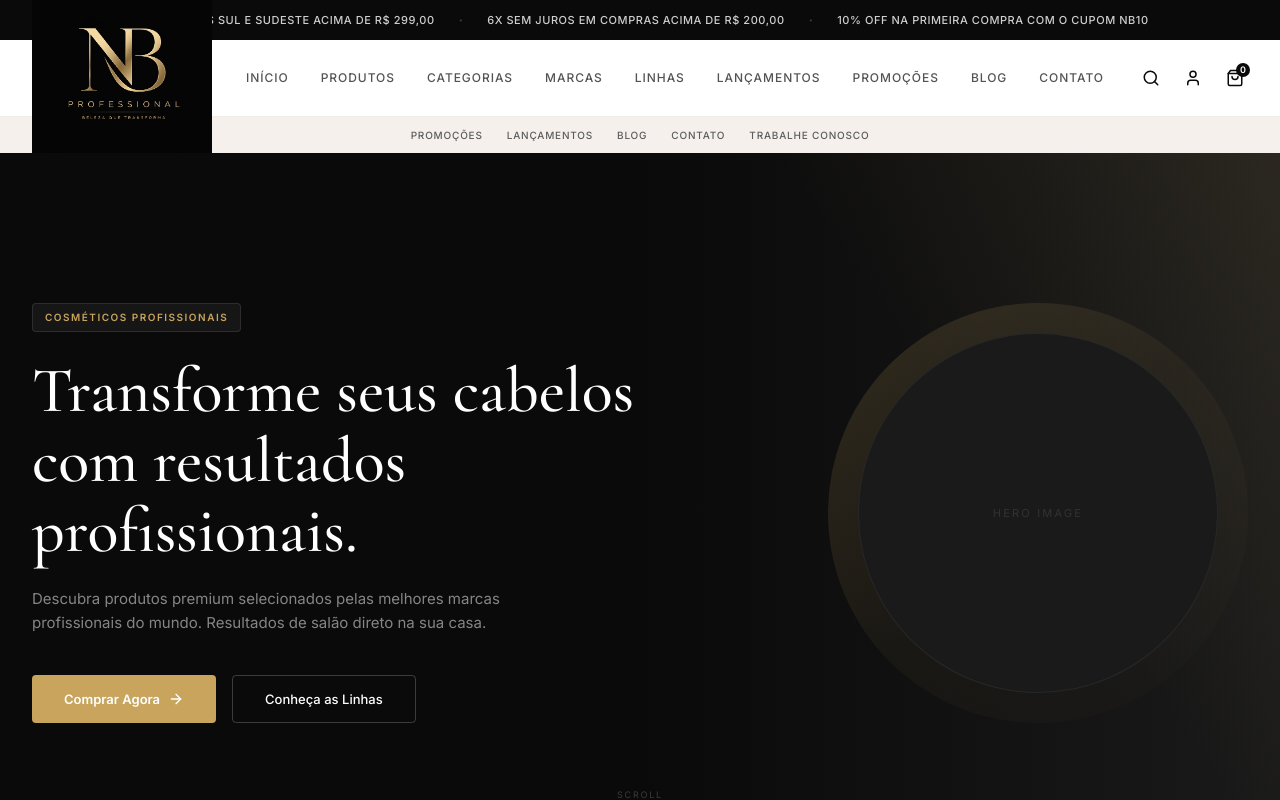
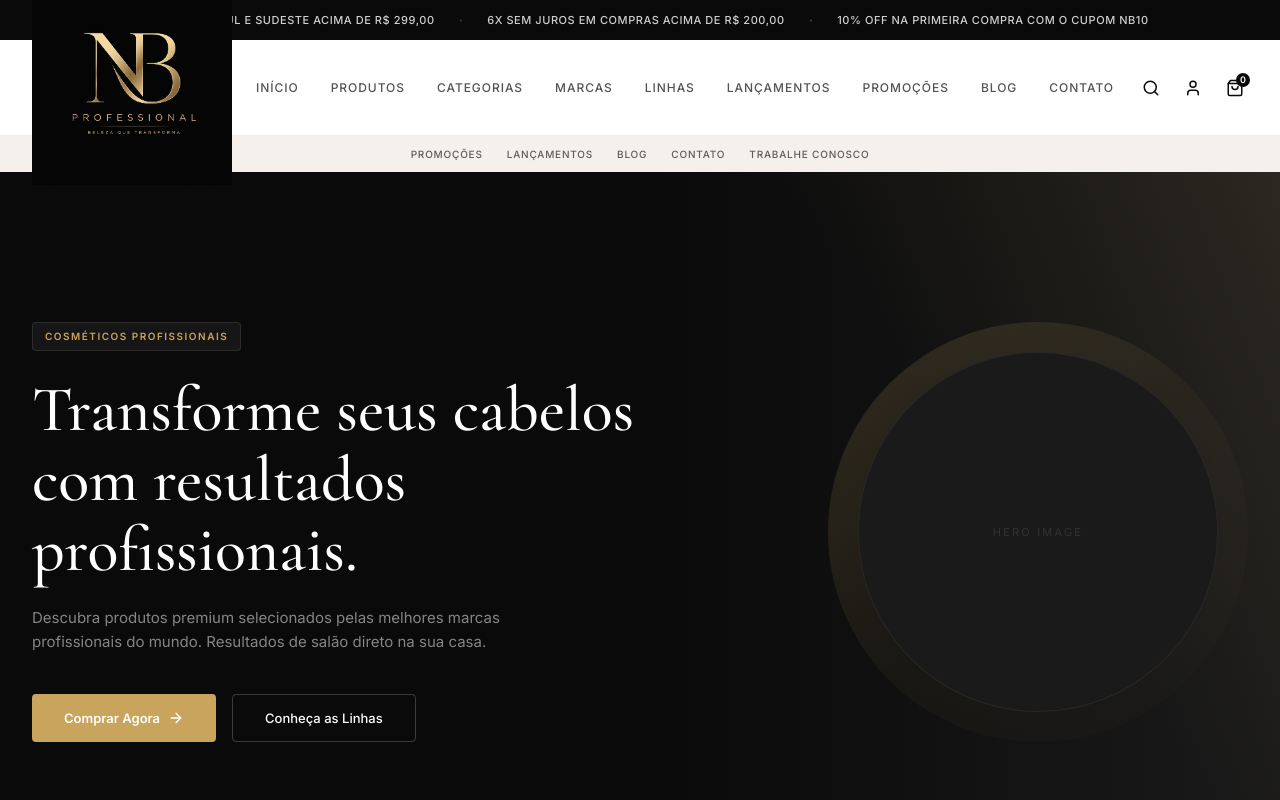
Before and after one commit to mariomarciofranco-wq/nbprofessional, a Next.js app: page / in a window 1280 px wide. Shown: the top 800 px of the page. Built offline with nearby package versions, Linux system fonts and the light colour scheme.

Commit message:
fix: header layout — taller nav, logo proportions, scroll shrink, hero spacing

```diff
--- a/components/common/logo.tsx
+++ b/components/common/logo.tsx
@@ -12,9 +12,9 @@ interface LogoProps {
 }
 
 const sizeMap: Record<LogoSize, { width: number; height: number }> = {
-  sm: { width: 140, height: 36 },
-  md: { width: 180, height: 46 },
-  lg: { width: 200, height: 52 },
+  sm: { width: 160, height: 44 },
+  md: { width: 200, height: 54 },
+  lg: { width: 240, height: 64 },
 }
 
 export function Logo({
--- a/components/home/hero-banner.tsx
+++ b/components/home/hero-banner.tsx
@@ -22,7 +22,7 @@ export default function HeroBanner({ className }: HeroBannerProps) {
       <div className="absolute top-0 right-0 w-[40%] h-full bg-gradient-to-bl from-[#C8A45C]/10 via-transparent to-transparent" />
 
       <Container className="relative h-full">
-        <div className="flex flex-col md:flex-row items-center min-h-[85vh] md:min-h-[90vh] py-20 md:py-0">
+        <div className="flex flex-col md:flex-row items-center min-h-[85vh] md:min-h-[90vh] py-24 md:py-0">
           {/* Text content */}
           <div className="flex-1 text-center md:text-left">
             {/* Badge */}
--- a/components/navigation/header.tsx
+++ b/components/navigation/header.tsx
@@ -1,6 +1,6 @@
 'use client'
 
-import { useState } from 'react'
+import { useState, useEffect } from 'react'
 import Link from 'next/link'
 import { Search, User, ShoppingBag, Menu } from 'lucide-react'
 import { cn } from '@/lib/utils'
@@ -22,14 +22,30 @@ interface HeaderProps {
 
 export default function Header({ className }: HeaderProps) {
   const [mobileOpen, setMobileOpen] = useState(false)
+  const [scrolled, setScrolled] = useState(false)
+
+  useEffect(() => {
+    function handleScroll() {
+      setScrolled(window.scrollY > 60)
+    }
+    window.addEventListener('scroll', handleScroll, { passive: true })
+    return () => window.removeEventListener('scroll', handleScroll)
+  }, [])
 
   return (
-    <header className={cn('relative', className)}>
+    <header className={cn('sticky top-0 z-50', className)}>
       <TopBar messages={topBarMessages} />
 
-      <nav className="bg-white border-b border-[#F0EDE9]" role="navigation" aria-label="Main navigation">
-        <Container>
-          <div className="flex items-center justify-between h-[68px] md:h-[76px]">
+      <nav
+        className={cn(
+          'bg-white border-b border-[#F0EDE9] transition-all duration-300',
+          scrolled ? 'h-[68px] md:h-[76px]' : 'h-[76px] md:h-[96px]',
+        )}
+        role="navigation"
+        aria-label="Main navigation"
+      >
+        <Container className="h-full">
+          <div className="flex items-center justify-between h-full">
             {/* Mobile: hamburger + logo */}
             <div className="flex items-center gap-3 md:hidden">
               <button
@@ -39,12 +55,12 @@ export default function Header({ className }: HeaderProps) {
               >
                 <Menu className="w-5 h-5 text-[#0A0A0A]" />
               </button>
-              <Logo variant="full" size="sm" />
+              <Logo variant="full" size={scrolled ? 'sm' : 'sm'} />
             </div>
 
             {/* Desktop: logo */}
             <div className="hidden md:block">
-              <Logo variant="full" size="md" />
+              <Logo variant="full" size={scrolled ? 'sm' : 'md'} />
             </div>
 
             {/* Desktop: nav links */}
@@ -81,7 +97,7 @@ export default function Header({ className }: HeaderProps) {
         </Container>
       </nav>
 
-      {/* Institutional bar (mobile) */}
+      {/* Institutional bar */}
       <div className="hidden md:flex items-center justify-center gap-6 h-9 bg-[#F5F0EB]">
         {institutionalLinks.map((link) => (
           <Link
```
Also changed, not shown: imagens/logo fundo preto.png.
